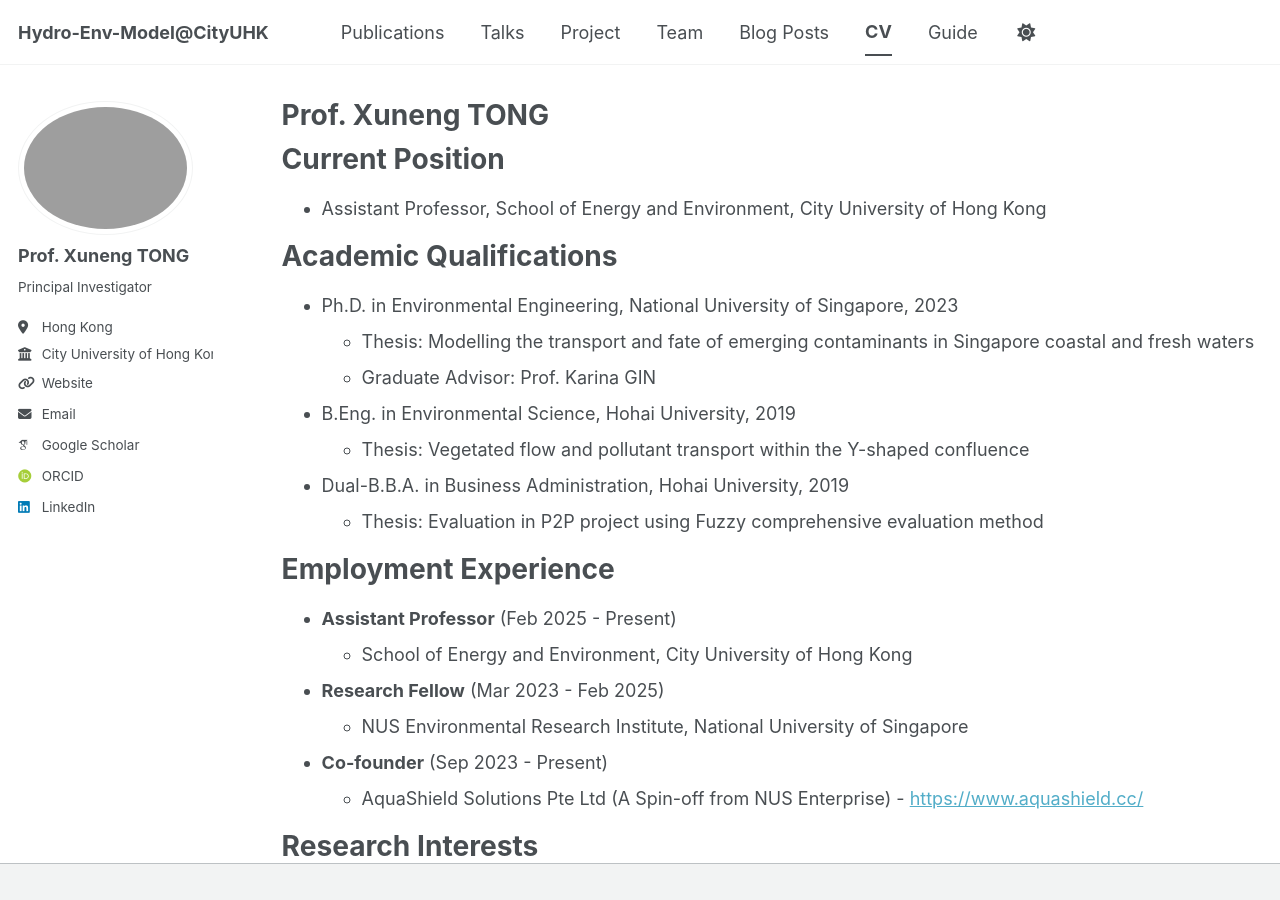
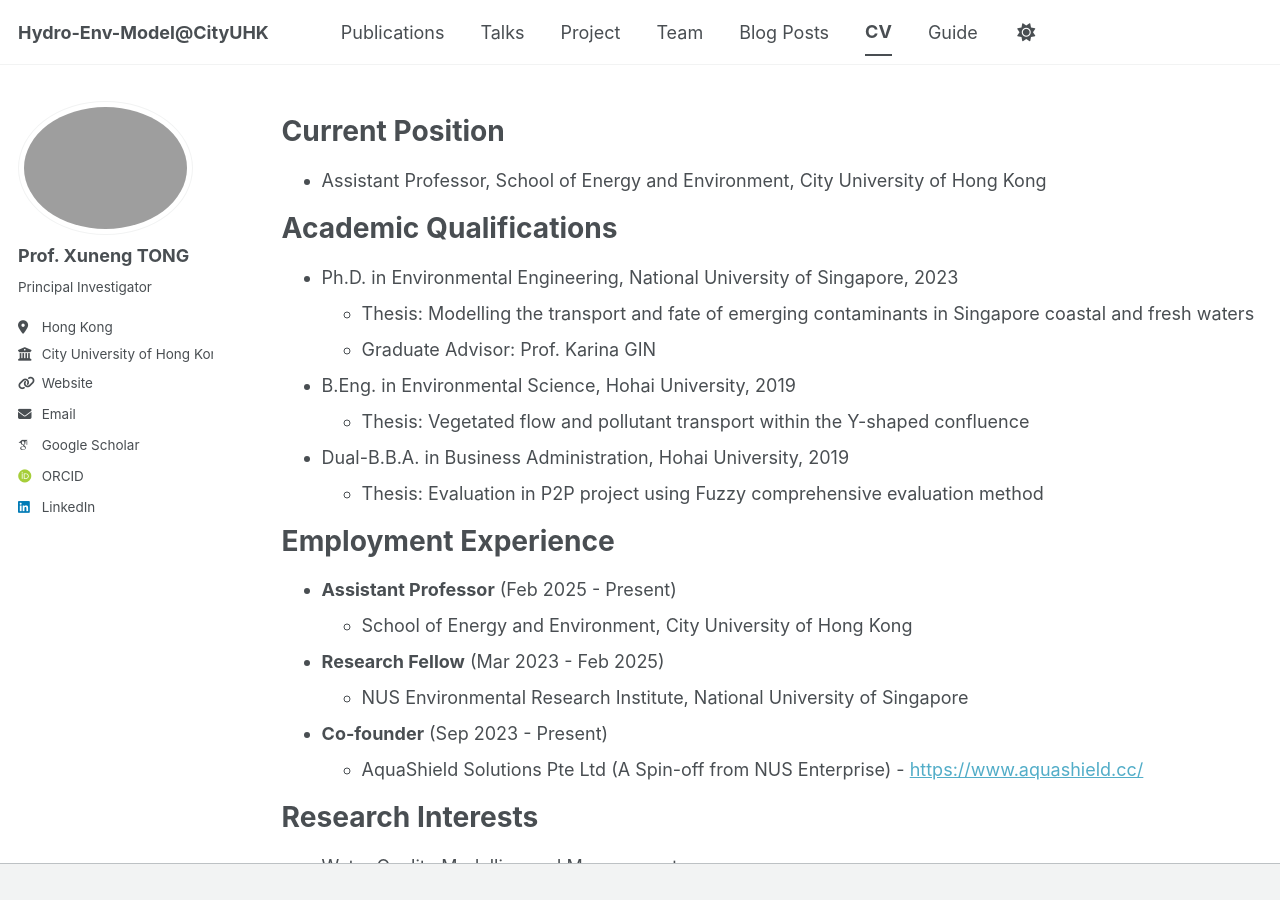
Before and after one commit to TongXuneng/TongXuneng.github.io, a Jekyll site: the page built from _pages/cv.md, in a window 1280 px wide and 900 px high. Built offline with Jekyll 4.4.1, drawn with Linux system fonts in a browser that asks for light colours; some web fonts are replaced; a script bundle is joined from its source files by our own code; library files that are not in the unit come from our copies.

Commit message:
Update cv.md

```diff
--- a/_pages/cv.md
+++ b/_pages/cv.md
@@ -1,6 +1,5 @@
 ---
 layout: archive
-title: "Prof. Xuneng TONG"
 permalink: /cv/
 author_profile: true
 redirect_from:
```
